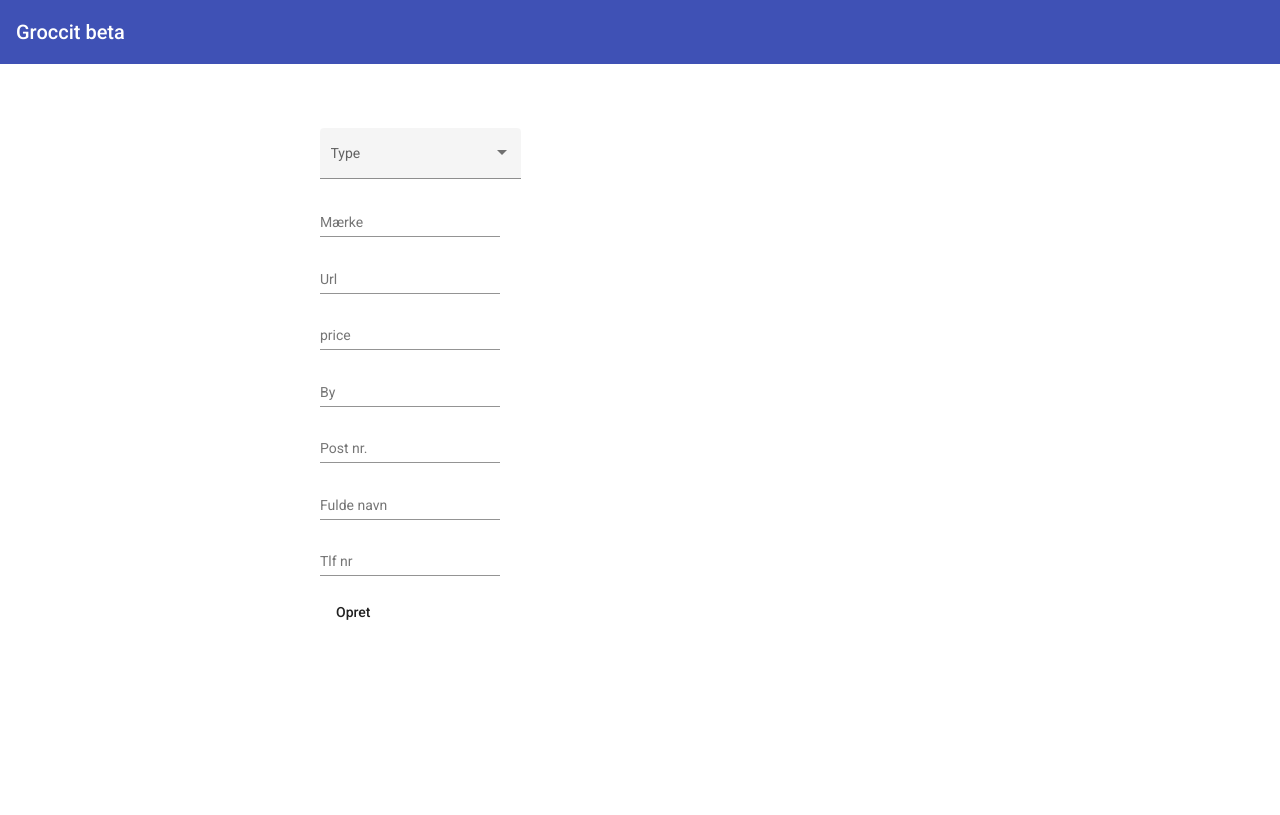
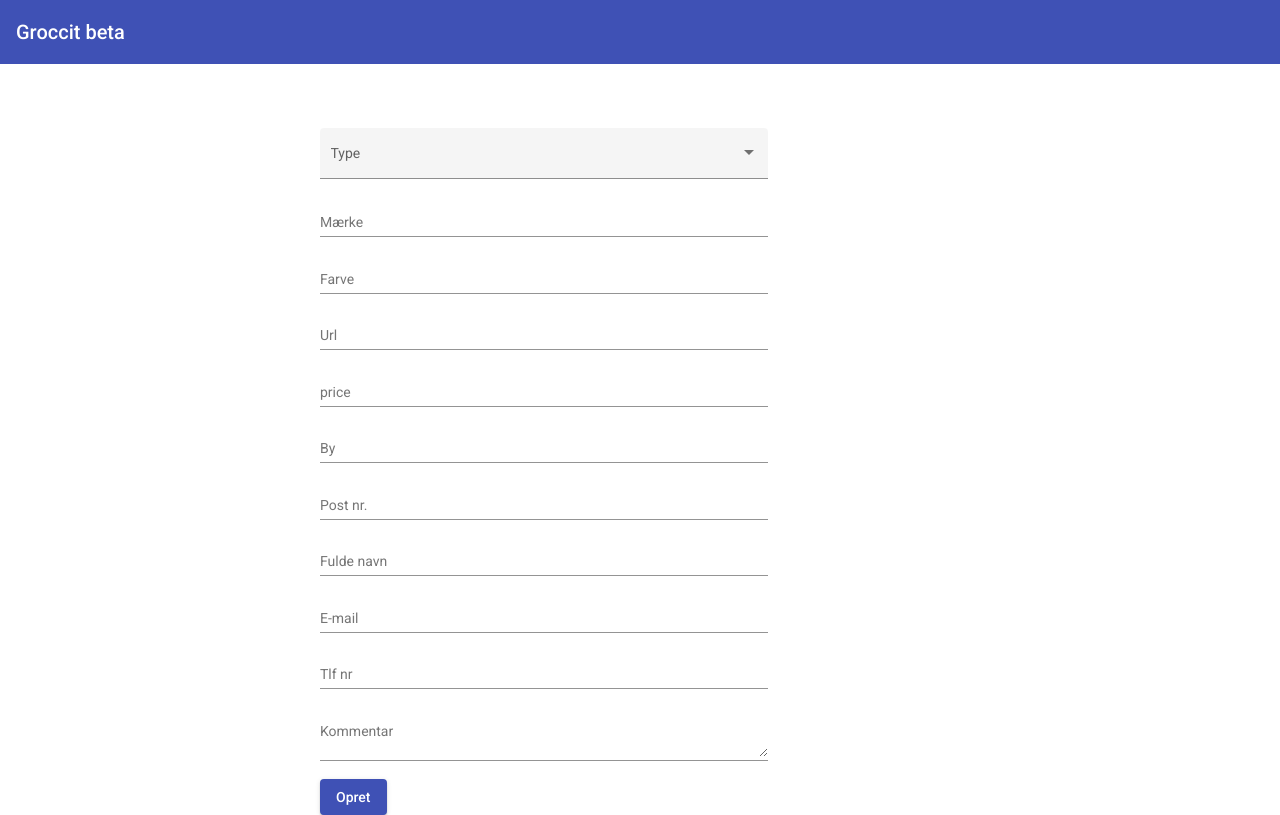
Before and after one commit to thokle/groccit-angular, an Angular app: page / in a window 1280 px wide. Built offline with nearby package versions, Linux system fonts and the light colour scheme.

Commit message:
added purphase form

```diff
--- /dev/null
+++ b/src/app/purphase.service.ts
@@ -0,0 +1,23 @@
+import {Injectable} from '@angular/core';
+import {HttpClient, HttpHeaders} from '@angular/common/http';
+import {RootObject, TestPurchase} from './test-purphase';
+import {Observable} from 'rxjs';
+import {environment} from '../environments/environment';
+
+@Injectable({
+  providedIn: 'root'
+})
+export class PurphaseService {
+
+  baseurl = environment.url;
+
+  constructor(private  http: HttpClient) {
+  }
+
+  public AddPurphase(body: RootObject): Observable<any> {
+    const url = this.baseurl + '/purphase';
+    console.log(JSON.stringify(body));
+    return this.http.post( url, JSON.stringify(body),
+      {reportProgress: true, headers: new HttpHeaders().set('Content-Type', 'application/json')}).pipe();
+  }
+}
--- a/src/app/purphase/purphase.component.html
+++ b/src/app/purphase/purphase.component.html
@@ -2,12 +2,17 @@
   <mat-toolbar color="primary">
     <span>Groccit beta</span>
   </mat-toolbar>
+
   <div style="margin-left: 25%; margin-right: 25%; margin-top: 5%; width: 50%;">
+  <div style="margin-bottom: 10px; font-size: 13px">
+    {{status}}
+  </div>
+    <form [formGroup]="fc">
   <div class="example-container">
-    <mat-form-field appearance="fill">
+    <mat-form-field appearance="fill" style="width: 70%;">
 
       <mat-label>Type</mat-label>
-      <mat-select>
+      <mat-select formGroupName="Types">
         <mat-option *ngFor="let food of types " [value]="food.value">
           {{food.valueView}}
         </mat-option>
@@ -15,53 +20,72 @@
     </mat-form-field>
   </div>
   <div class="example-container">
-    <mat-form-field>
+    <mat-form-field style="width: 70%;">
       <mat-label>{{brand}}</mat-label>
-      <input matInput type="text" >
+      <input matInput type="text" formControlName="Brand" >
     </mat-form-field>
 
 
 </div>
+      <div  class="example-container">
+        <mat-form-field  style="width: 70%;">
+          <mat-label>{{color}}</mat-label>
+          <input  matInput type="url" formControlName="Color"/>
+        </mat-form-field>
+      </div>
   <div  class="example-container">
-    <mat-form-field>
+    <mat-form-field style="width: 70%;">
       <mat-label>{{url}}</mat-label>
-      <input  matInput type="url"/>
+      <input  matInput type="url" formControlName="Url"/>
     </mat-form-field>
   </div>
 <div class="example-container">
-  <mat-form-field>
+  <mat-form-field style="width: 70%;">
     <mat-label>{{price}}</mat-label>
-    <input matInput type="number"/>
+    <input matInput type="number" formControlName="Price"/>
   </mat-form-field>
 
 </div>
   <div class="example-container">
-    <mat-form-field>
+    <mat-form-field style="width: 70%;">
       <mat-label>{{city}}</mat-label>
-      <input matInput type="text" />
+      <input matInput type="text" formControlName="City"/>
     </mat-form-field>
 
   </div>
   <div class="example-container">
-    <mat-form-field>
+    <mat-form-field style="width: 70%;">
       <mat-label>{{zipcode}}</mat-label>
-      <input matInput type="number" maxlength="4"/>
+      <input matInput type="number" maxlength="4" formControlName="Zipcode"/>
     </mat-form-field>
   </div>
   <div class="example-container">
-    <mat-form-field>
+    <mat-form-field style="width: 70%;">
       <mat-label>{{name}}</mat-label>
-      <input matInput type="text"/>
+      <input matInput type="text" formControlName="Name"/>
     </mat-form-field>
   </div>
+      <div class="example-container">
+        <mat-form-field style="width: 70%;">
+          <mat-label>{{email}}</mat-label>
+          <input matInput type="text" formControlName="Email"/>
+        </mat-form-field>
+      </div>
   <div class="example-container">
-    <mat-form-field>
+    <mat-form-field style="width: 70%;">
       <mat-label>{{phone}}</mat-label>
-      <input matInput type="tel"  prefix="+45"/>
+      <input matInput type="tel"  prefix="+45"  formControlName="Phone"/>
     </mat-form-field>
   </div>
+      <div class="example-container">
+        <mat-form-field style="width: 70%;">
+          <mat-label>{{comment}}</mat-label>
+  <textarea matInput formControlName="Comment"></textarea>
+        </mat-form-field>
+      </div>
 <div class="example-container">
-  <button mat-flat-button>{{create}}</button>
+  <button mat-raised-button color="primary" (click)="OpretPurphase()">{{create}}</button>
 </div>
+    </form>
   </div>
 </div>
--- a/src/app/purphase/purphase.component.ts
+++ b/src/app/purphase/purphase.component.ts
@@ -1,5 +1,9 @@
 import { Component, OnInit } from '@angular/core';
 import {Types} from '../../types';
+import {PurphaseService} from '../purphase.service';
+import {FormBuilder, FormControl, FormGroup} from '@angular/forms';
+
+import {RootObject} from '../test-purphase';
 @Component({
   selector: 'app-purphase',
   templateUrl: './purphase.component.html',
@@ -15,10 +19,40 @@ zipcode = 'Post nr.';
 name = 'Fulde navn';
 phone = 'Tlf nr';
 create = 'Opret';
-  constructor() { }
+color = 'Farve';
+comment = 'Kommentar';
+  email = 'E-mail'
+  status = '';
+fc: FormGroup;
+  constructor(private  ps: PurphaseService, private  fb: FormBuilder) {
+    this.fc = fb.group({
+      Brand: [],
+    Types: [],
+    Price: [],
+    Url: [],
+    Comment: [],
+    Name: [],
+    Email: [],
+    Phone: [],
+    City: [],
+    Zipcode: [],
+    Color: [],
+    Size: [],
+    });
+  }
 
-   types: Types[] = [{value: 'Tøj', valueView: 'Tøj' }, {value: 'Kosmetik', valueView: 'Kosmetik' }, {value: 'Sko' , valueView: 'Sko'}];
+   types: Types[] = [{value: 'Tøj', valueView: 'Tøj' }, {value: 'Kosmetik', valueView: 'Kosmetik' },
+     {value: 'Sko' , valueView: 'Sko'}, {value: 'Børnetøj', valueView: 'Børnetøj'}];
   ngOnInit(): void {
   }
 
+  OpretPurphase() {
+   const purphase: RootObject = { testPurchase: {Zipcode: Number.parseInt(this.fc.controls.Zipcode.value, 0),
+       Url: this.fc.controls.Url.value,
+       Types: this.fc.controls.Types.value, Size: this.fc.controls.Size.value, Price: Number.parseInt(this.fc.controls.Price.value, 2),
+       Phone: this.fc.controls.Phone.value, Name: this.fc.controls.Name.value, Comment: this.fc.controls.Comment.value,
+       Color: this.fc.controls.Color.value,
+       Brand: this.fc.controls.Brand.value, City: this.fc.controls.City.value, Email: this.fc.controls.Email.value} };
+   this.ps.AddPurphase(purphase).pipe().subscribe(s => { this.status = 'Tak for indsendelsen af købsintention, Du vil blive kontaktet af Glenn Hunnich snarest'; });
+  }
 }
--- /dev/null
+++ b/src/app/test-purphase.ts
@@ -0,0 +1,18 @@
+export interface TestPurchase {
+  Brand?: string;
+  Types?: string;
+  Price?: number;
+  Url?: string;
+  Comment?: string;
+  Name?: string;
+  Email?: string;
+  Phone?: string;
+  City?: string;
+  Zipcode?: number;
+  Color?: string;
+  Size?: string;
+}
+
+export interface RootObject {
+  testPurchase: TestPurchase;
+}
--- a/src/environments/environment.prod.ts
+++ b/src/environments/environment.prod.ts
@@ -1,3 +1,4 @@
 export const environment = {
-  production: true
+  production: true,
+  url: 'https://green-api-services.azurewebsites.net/'
 };
--- a/src/environments/environment.ts
+++ b/src/environments/environment.ts
@@ -3,7 +3,8 @@
 // The list of file replacements can be found in `angular.json`.
 
 export const environment = {
-  production: false
+  production: false,
+  url: 'https://green-api-services.azurewebsites.net/'
 };
 
 /*
```
Also changed, not shown: src/app/app.module.ts (+8 -3 lines), 1 other file (tests, documents, lock files or other folders).
